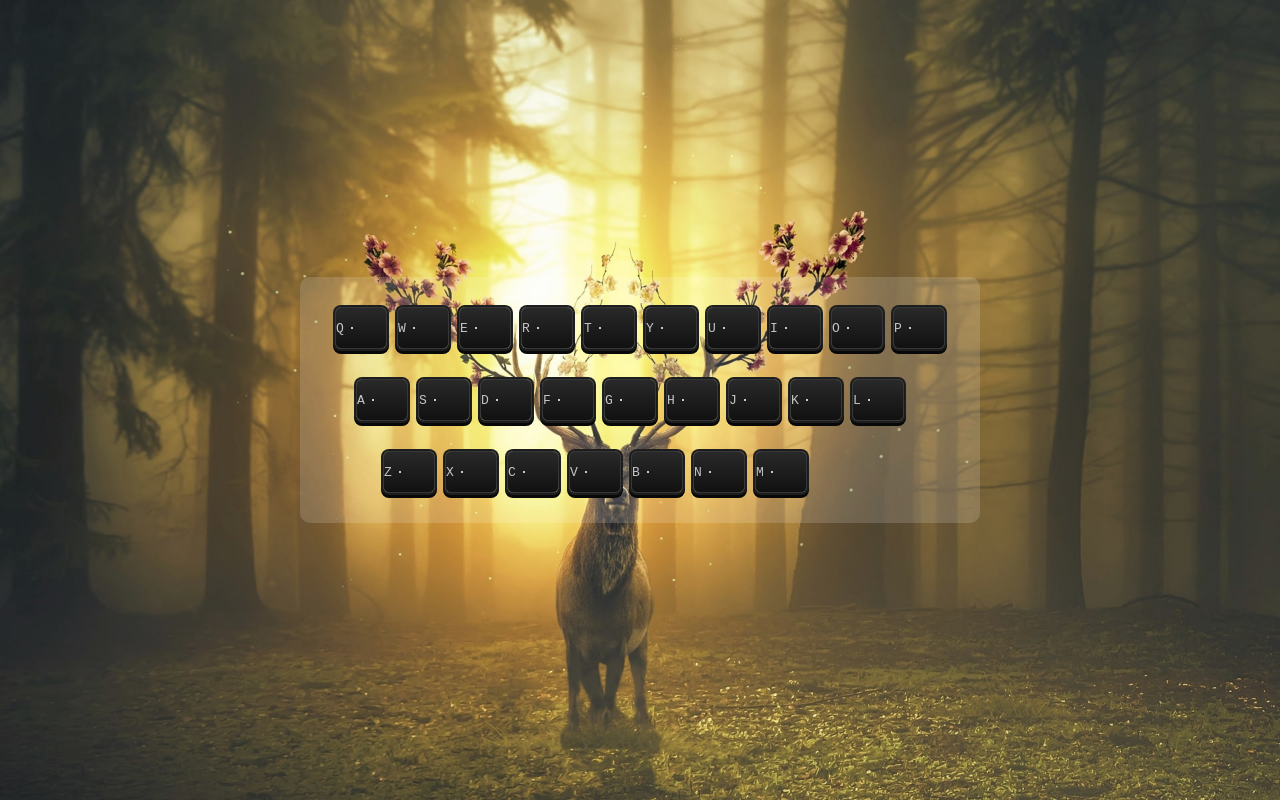
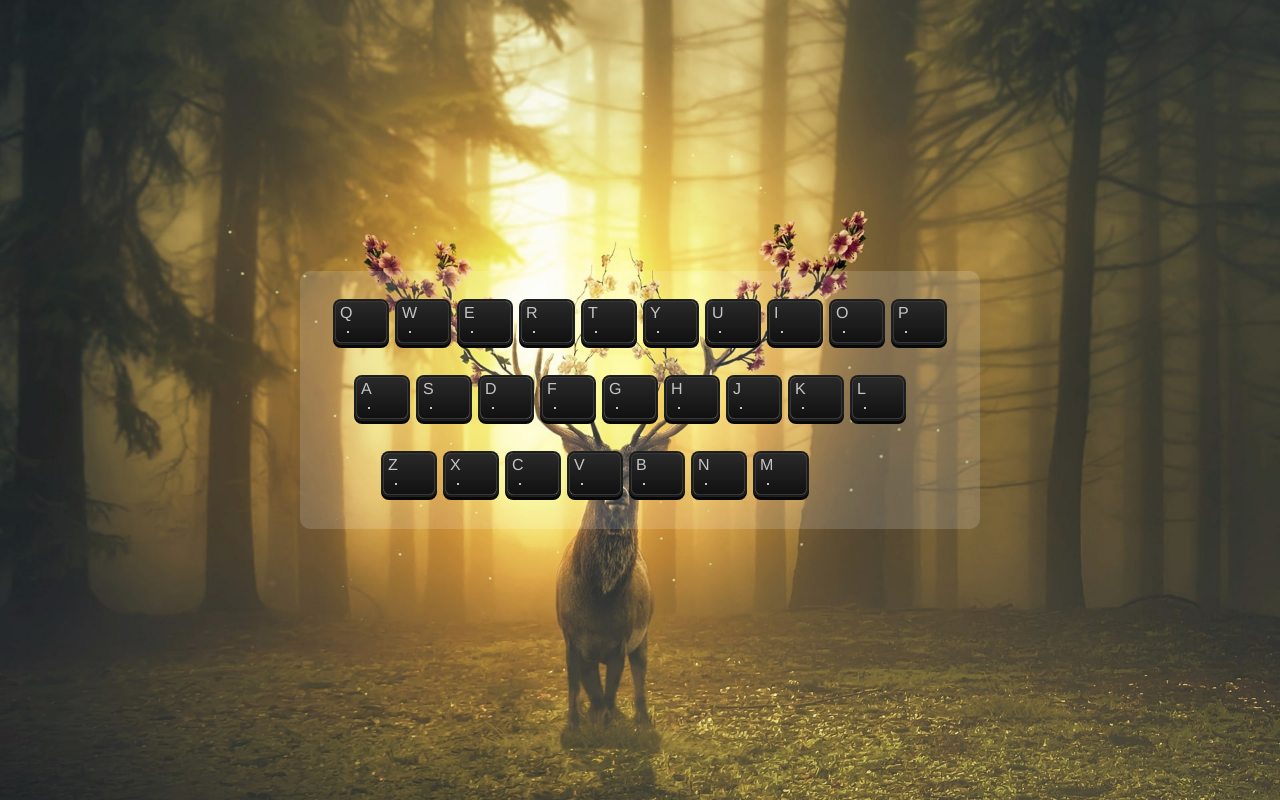
Before and after one commit to lixiaolei90/myBookmarks, a plain HTML site: page index.html in a window 1280 px wide. Drawn offline with Linux system fonts and the light colour scheme.

Commit message:
修改kbd的样式

```diff
--- a/index.html
+++ b/index.html
@@ -40,9 +40,9 @@
             index2 = 0;
             while (index2 < row['length']) {
                 kbdX = document.createElement('kbd');
-
                 kbInfo = document.createElement('span');
                 kbInfo.textContent = row[index2];
+                kbInfo.className = 'text';
                 kbImg = document.createElement('img');
                 if (hash[row[index2]]) {
                     kbImg.src = "http://" + hash[row[index2]] + "/favicon.ico";
--- a/style.css
+++ b/style.css
@@ -36,6 +36,9 @@ main {
 .iconImg {
     width: 16px;
     height: 16px;
+    position: absolute;
+    bottom: 2px;
+    left: 4px;
 }
 button {
     display: none;
@@ -57,6 +60,17 @@ kbd:hover > button {
     display: inline-flex;
     align-items: center;
     justify-items: center;
+    position: relative;
+}
+.key .text {
+    position: absolute;
+    left: 4px;
+    top: 2px;
+    font-size: 16px;
+    font-family: Helvetica;
+}
+.key img {
+
 }
 .row {
     margin: 30px;
```
